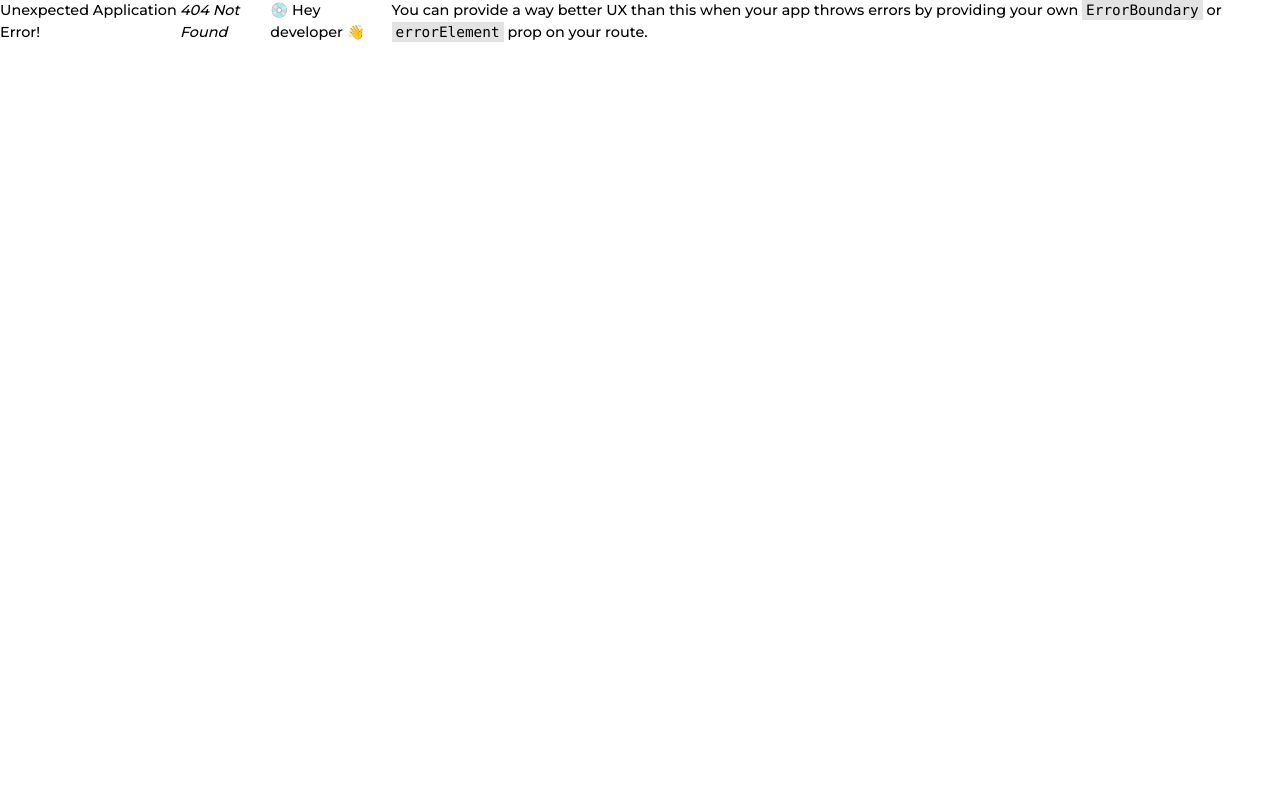
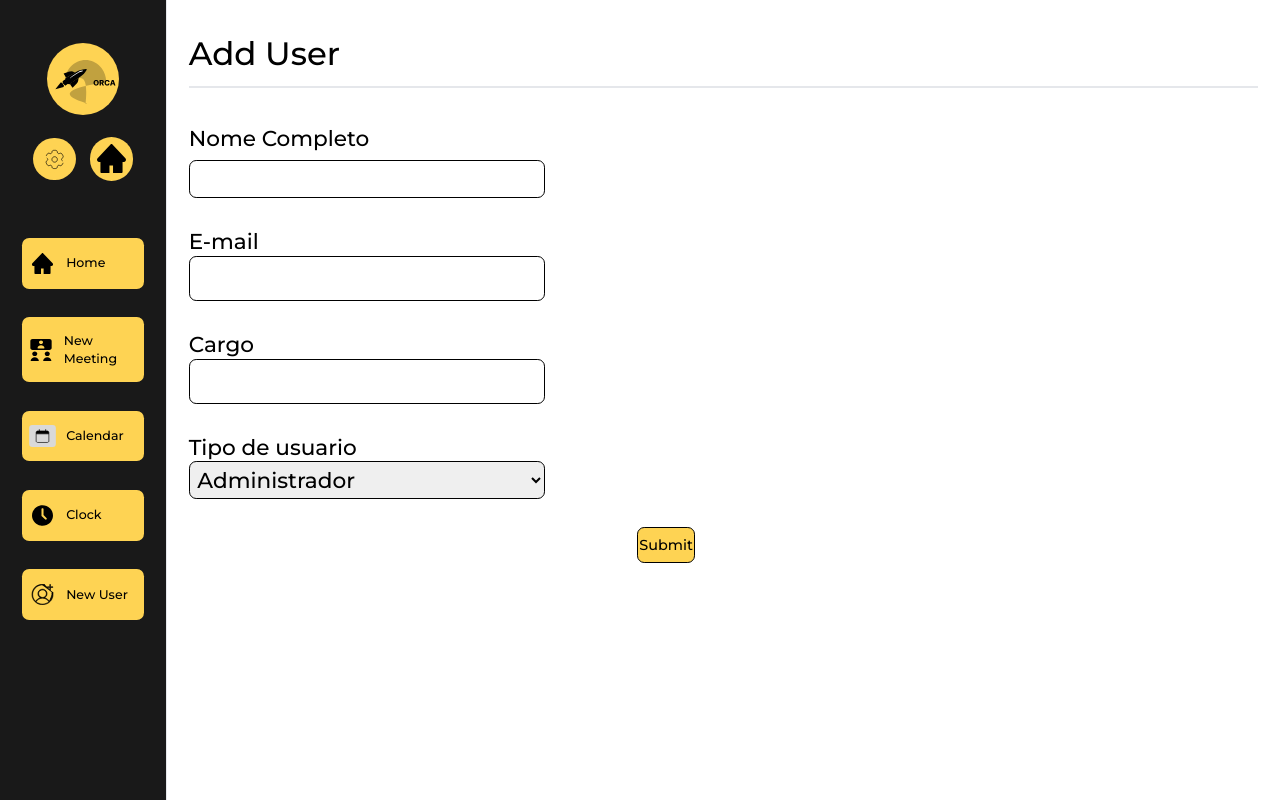
Before and after one commit to gustavohpereira/api_miragegroup_4sem_front, a React (Create React App) app: page /addUser in a window 1280 px wide. Before the commit this address had no page. Built offline with nearby package versions, Linux system fonts and the light colour scheme.

Commit message:
feature/HeaderComponent and addUserComponent

```diff
--- a/src/App.css
+++ b/src/App.css
@@ -27,6 +27,16 @@
 .flex {
   display: flex;
   align-items: center;
+}
+
+.standardFlex{
+  display: flex;
+}
+
+
+.flex_start{
+  display: flex;
+  align-items: start;
 }
 
 .grid {
--- a/src/App.js
+++ b/src/App.js
@@ -1,7 +1,9 @@
 import './App.css'
 import Dashboard from './components/DashBoard/Dashboard'
+import HeaderComponent from './components/HeaderComponent'
 import Login from './components/Login/Login'
 import Register from './components/Register/Register'
+import { AddUserComponent } from './components/addUser/addUserComponent'
 import Sidebar from './components/sidebar'
 import {
   createBrowserRouter,
@@ -19,7 +21,11 @@ const router = createBrowserRouter([
   },
   {
     path: '/dashboard',
-    element: <div className='flex w-full'><Sidebar></Sidebar><Dashboard/></div>
+    element: <div className='flex_start w-full'><Sidebar></Sidebar><div className='w-full'><HeaderComponent/><Dashboard/></div></div>
+  },
+  {
+    path: '/addUser',
+    element: <div className='flex_start w-full'><Sidebar></Sidebar><div className='w-full'><AddUserComponent/></div></div>
   }
 ])
 
@@ -27,7 +33,7 @@ function App() {
 
 
   return (
-  <div className='flex w-full'>
+  <div>
     <RouterProvider router = {router}/>
   </div>
   )
--- a/src/components/DashBoard/Dashboard.jsx
+++ b/src/components/DashBoard/Dashboard.jsx
@@ -1,8 +1,13 @@
 import React from "react";
+import HeaderComponent from "../HeaderComponent";
+
+
 
 const Dashboard = () => {
     return (
         <div className="w-full">
+
+
             This is Dashboard Page
             <a href="/">Log Out</a>
         </div>
--- /dev/null
+++ b/src/components/HeaderComponent.jsx
@@ -0,0 +1,16 @@
+import React from "react";
+
+export default function HeaderComponent() {
+  return (
+    <div className="flex p-4 w-full justify-end bg-black/90">
+      <div className="flex gap-4">
+        <button className="bg-[#FED353] hover:bg-[#F6A700] w-10  rounded-full">
+          <img src="/new_user.svg" className=""></img>
+        </button>
+        <button className="bg-[#FED353] hover:bg-[#F6A700] w-10  rounded-full">
+          <img src="/new_user.svg" className=""></img>
+        </button>
+      </div>
+    </div>
+  );
+}
--- /dev/null
+++ b/src/components/addUser/addUserComponent.jsx
@@ -0,0 +1,38 @@
+export function AddUserComponent() {
+    return (
+        <div className="p-6">
+            <h1 className="text-4xl my-4">Add User</h1>
+            <hr className="w-full border"></hr>
+            <form className=" standardFlex flex-col gap-8 my-10 w-1/2">
+                <div className="standardFlex flex-col w-2/3 gap-2">
+
+                    <label htmlFor="username" className="text-2xl">Nome Completo</label>
+                    <input type="text" id="username" name="username" className="border border-black rounded-lg  p-2 focus:bg-[#FED353] " />
+                </div>
+                <div className="standardFlex flex-col w-2/3 text-2xl">
+                    <label htmlFor="email">E-mail</label>
+                    <input type="text" id="email" name="email" className="border border-black rounded-lg  p-2 focus:bg-[#FED353] "/>
+
+                </div>
+                <div className="standardFlex flex-col w-2/3 text-2xl">
+                    <label htmlFor="cargo">Cargo</label>
+                    <input type="text" id="cargo" name="cargo" className="border border-black rounded-lg  p-2 focus:bg-[#FED353] "/>
+
+                </div>
+                <div className="standardFlex flex-col w-2/3 text-2xl">
+                    <label htmlFor="password">Tipo de usuario</label>
+                    <select id="tipoUsuario" name="tipoUsuario" className="border border-black rounded-lg p-1 ">
+                        <option value="admin">Administrador</option>
+                        <option value="comum">Usuário Comum</option>
+                        <option value="convidado">Convidado</option>
+                    </select>
+
+                </div>
+                <div className="w-full standardFlex justify-end px-8">
+
+                    <button type="submit" className="rounded-lg bg-[#FED353] w-[12%] h-10 border border-black hover:bg-[#F6A700]">Submit</button>
+                </div>
+            </form>
+        </div>
+    );
+}
--- a/src/components/sidebar.js
+++ b/src/components/sidebar.js
@@ -32,20 +32,29 @@ export default function Sidebar() {
   ];
 
   return (
-    <div className="h-16 w-full  lg:h-screen lg:w-[10%] sticky top-0 bg-sidebar-bg lg:w-sidebar-width border-r border-sidebar-border bg-[#D9D9D9] flex lg:flex-col justify-start items-center">
-      <div className="border-b border-black w-full lg:flex justify-center items-center py-6 hidden">
-        <img src="orca_logo.svg" alt="" className="h-16"></img>
+    <div className="h-16 w-full  lg:h-screen lg:w-[15%] sticky top-0 bg-sidebar-bg lg:w-sidebar-width border-r border-sidebar-border bg-black/90 flex lg:flex-col justify-start items-center py-6">
+      <div className=" w-full lg:flex justify-center items-center py-6 hidden">
+        <img src="orca_logo.svg" alt="" className="h-20 w-20 bg-[#FED353] rounded-full"></img>
       </div>
 
-      <div className="flex lg:flex-col justify-start items-center  my-16 w-full">
+      <div className="flex gap-4">
+        <button className="bg-[#FED353] hover:bg-[#F6A700] w-12 p-2  rounded-full">
+          <img src="/configurações.svg" className=""></img>
+        </button>
+        <button className="bg-[#FED353] hover:bg-[#F6A700] w-12 p-2  rounded-full">
+          <img src="/home_logo.svg" className=""></img>
+        </button>
+      </div>
+
+      <div className="flex lg:flex-col justify-start items-center  my-16 w-full px-6 gap-8">
         {links.map((link) => {
           return (
             <a
               href={link.link}
-              className="w-full flex justify-center lg:justify-start items-center py-4 hover:bg-slate-500 "
+              className="w-full flex justify-center lg:justify-start items-center py-4 hover:bg-[#F6A700] bg-[#FED353] hover:text-white rounded-lg "
             >
             <div className="w-1/3 lg:flex justify-center hidden mr-1">
-              <img src={link.icon} alt="" className="h-8"></img>
+              <img src={link.icon} alt="" className="h-6"></img>
             </div>
               <p className="text-xs lg:text-sm">{link.name}</p>
             </a>
```
Also changed, not shown: public/configurações.svg (added).
